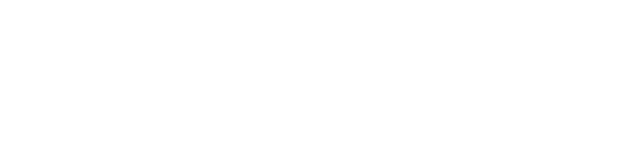
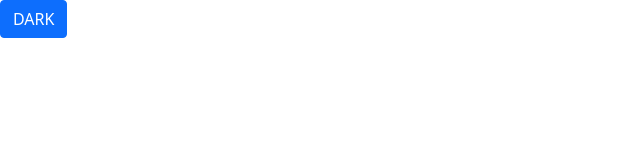
Before and after one commit to wupojung/MyBS-Lab03, a plain HTML site: page index.html in a window 1280 px wide. Shown: the whole page, without its empty margins (0-640 px from the left). Drawn offline with Linux system fonts and the light colour scheme.

Commit message:
初始化 BS

```diff
--- a/index.html
+++ b/index.html
@@ -3,8 +3,13 @@
 <head>
     <meta charset="UTF-8">
     <title>Title</title>
+    <link rel="stylesheet" href="css/bootstrap.css">
+
 </head>
 <body>
+<button class="btn btn-primary">DARK</button>
 
+
+<script src="js/bootstrap.js"></script>
 </body>
 </html>
```
